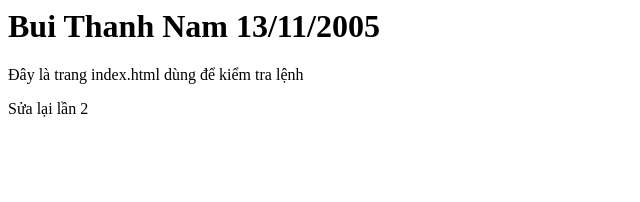
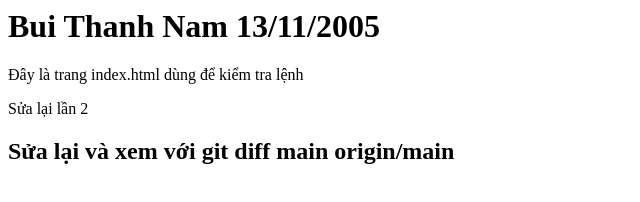
Before and after one commit to buinam-123/hoc-git-baitap3, a plain HTML site: page index.html in a window 1280 px wide. Shown: the whole page, without its empty margins (0-640 px from the left). Drawn offline with Linux system fonts and the light colour scheme.

Commit message:
Add header for git diff instructions

```diff
--- a/index.html
+++ b/index.html
@@ -1,3 +1,4 @@
 <h1> Bui Thanh Nam 13/11/2005 </h1>
 <p> Đây là trang index.html dùng để kiểm tra lệnh</p>
 <p> Sửa lại lần 2</p>
+<h2>Sửa lại và xem với git diff main origin/main</h2>
```
